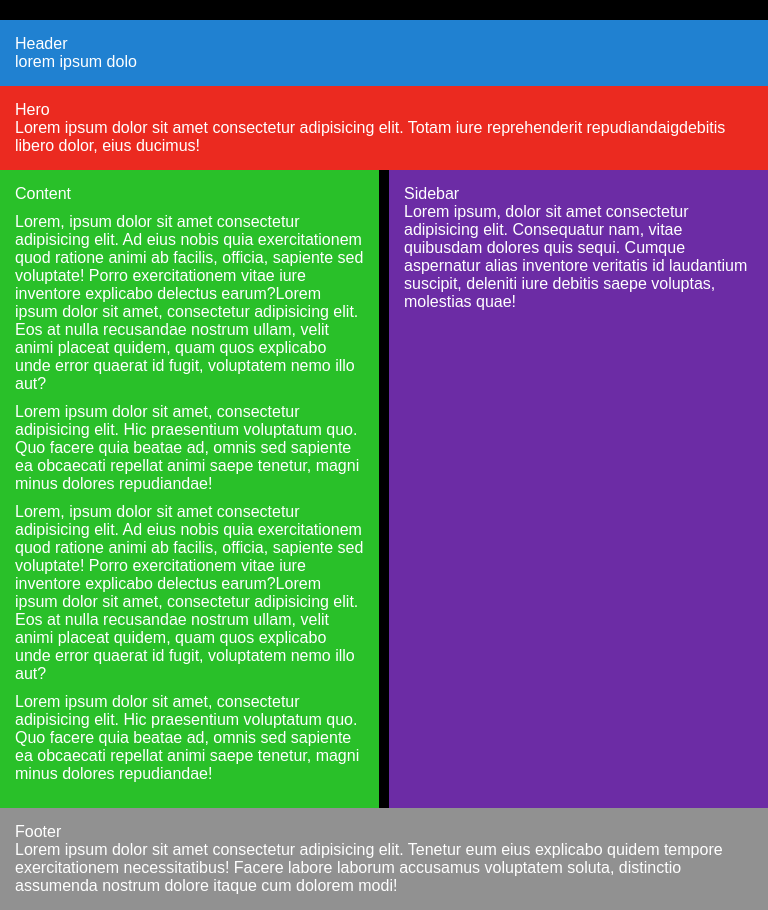
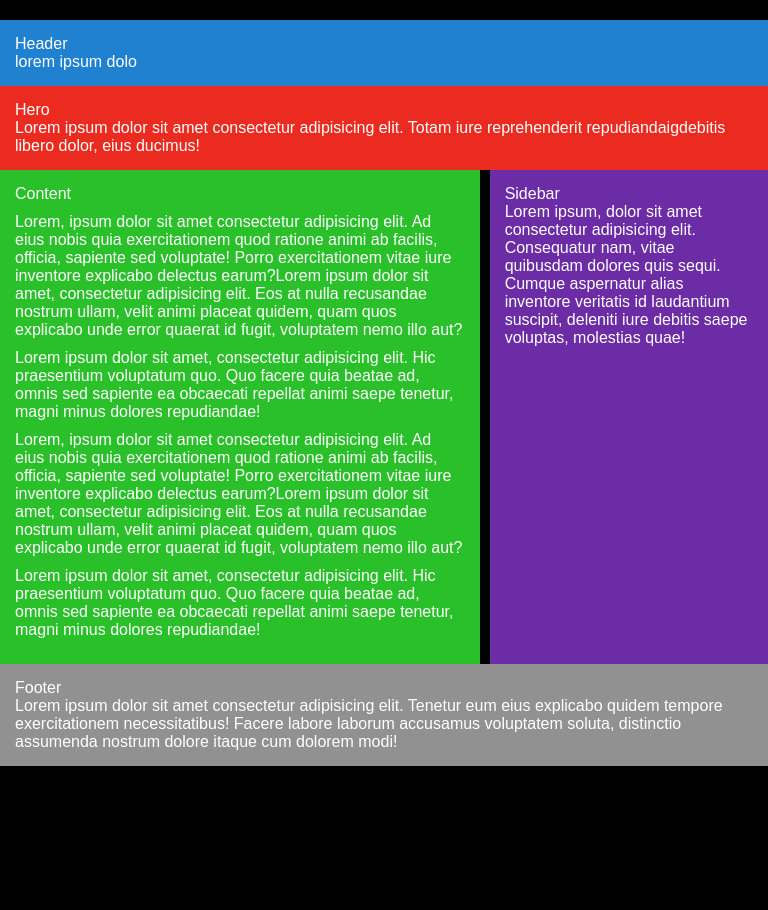
Before and after one commit to sandraamore95/PracticaGit, a plain HTML site: page mediaquerys/ejercicio2.html in a window 768 px wide. After the commit the page ends 800 px from the top, so only its background shows below. Drawn offline with Linux system fonts and the light colour scheme.

Commit message:
fixing problem responsive

```diff
--- a/mediaquerys/styles2.css
+++ b/mediaquerys/styles2.css
@@ -31,6 +31,8 @@ header {
     display: flex;
     justify-content: center;
     gap: 10px;
+    margin-left: 20px;
+    margin-right: 20px;
 }
 
 .content {
@@ -52,10 +54,8 @@ footer {
 /* TABLETS */
 @media only screen and (min-width: 768px) and (max-width: 1024px) {
     .centro {
-        grid-template-columns: 2fr 1fr;
-    }
-    .content, .sidebar {
         width: 100%;
+        margin: 0;
     }
 }
 
@@ -63,5 +63,6 @@ footer {
 @media only screen and (max-width: 767px) {
     .centro {
        flex-direction: column;
+       margin: 0;
     }
 }
```
Also changed, not shown: index.html (+8 -0 lines).
